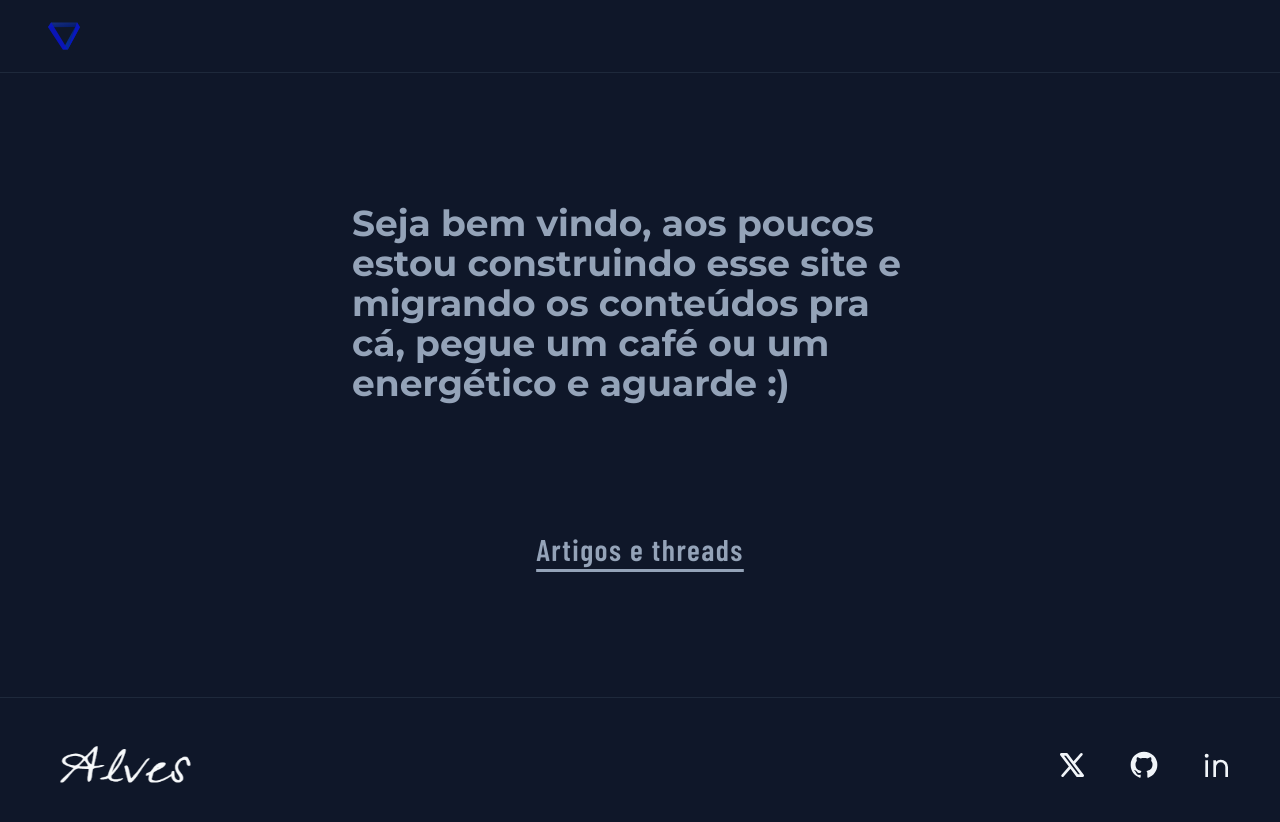
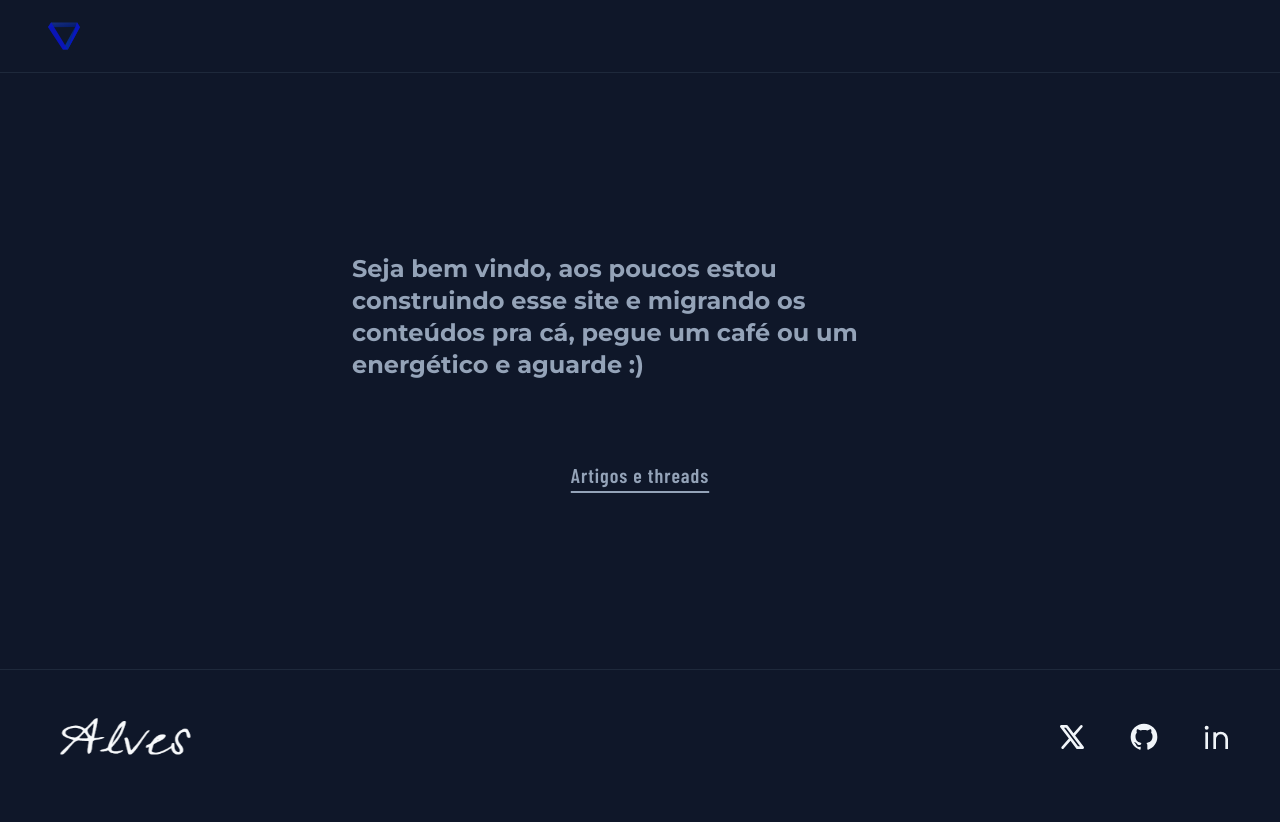
Before and after one commit to alvseven/portfolio, a Next.js app: page / in a window 1280 px wide. Shown: the top 822 px of the page. Built offline with nearby package versions, Linux system fonts and the light colour scheme.

Commit message:
fix homepage styles

```diff
--- a/src/app/page.tsx
+++ b/src/app/page.tsx
@@ -2,14 +2,14 @@ import Link from "next/link";
 
 export default function Home() {
   return (
-    <main className="flex flex-col justify-center items-center m-auto w-2/4 min-h-[78vh]">
-      <section className="flex flex-col justify-center items-center gap-32 p-8">
-        <h1 className="font-bold font-sans text-2xl text-pretty lg:text-4xl leading-8">
+    <main className="flex flex-col justify-center items-center m-auto w-full md:w-3/4 lg:w-2/4 min-h-[74.5vh]">
+      <section className="flex flex-col justify-center items-center gap-12 md:gap-20 p-8">
+        <h1 className="font-bold font-sans text-lg text-pretty lg:text-2xl leading-8">
           Seja bem vindo, aos poucos estou construindo esse site e migrando os
           conteúdos pra cá, pegue um café ou um energético e aguarde {":)"}
         </h1>
         <Link
-          className="font-mono text-xl lg:text-3xl underline underline-offset-8 tracking-wider"
+          className="font-mono text-lg lg:text-xl underline underline-offset-8 tracking-wider"
           href="/content"
         >
           Artigos e threads
```
